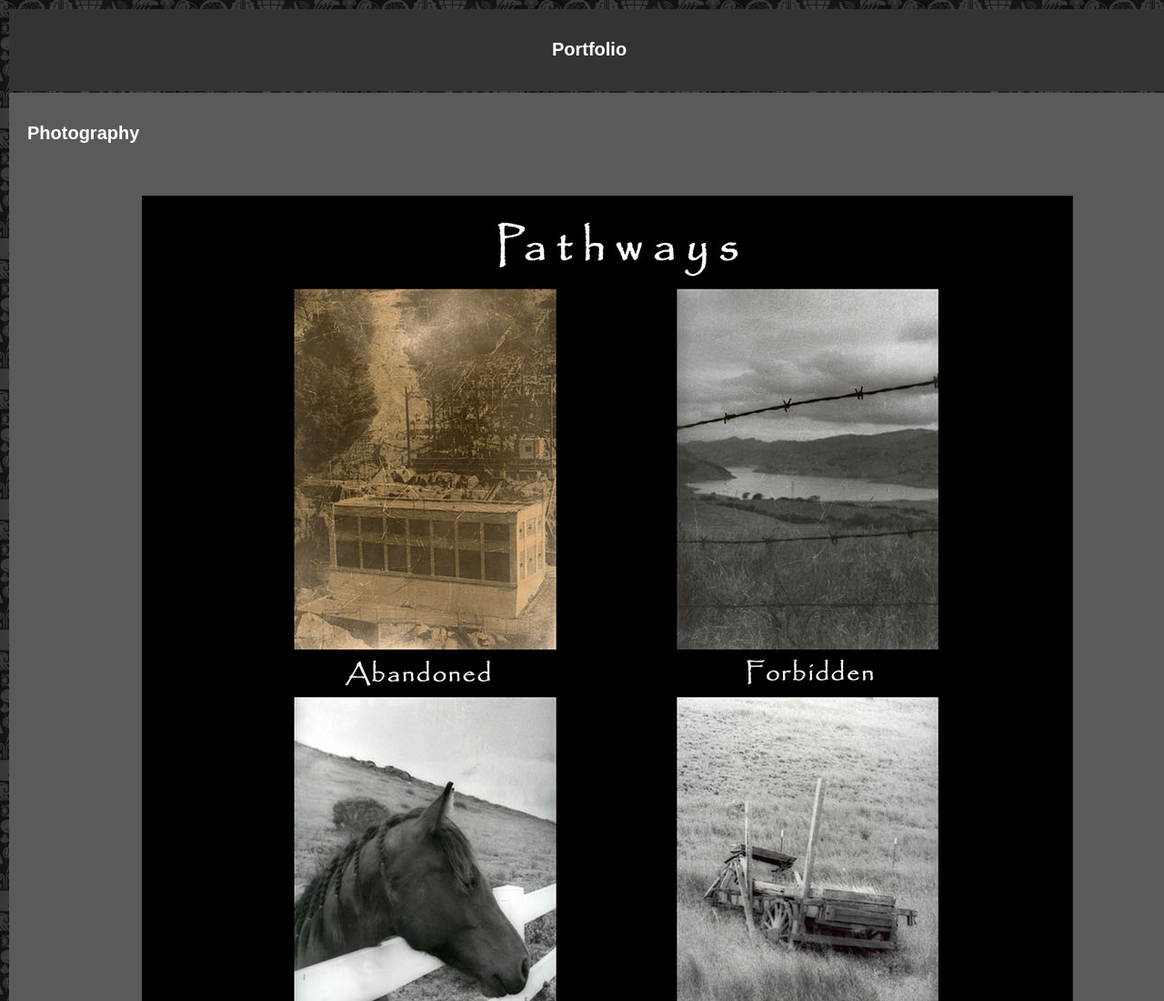
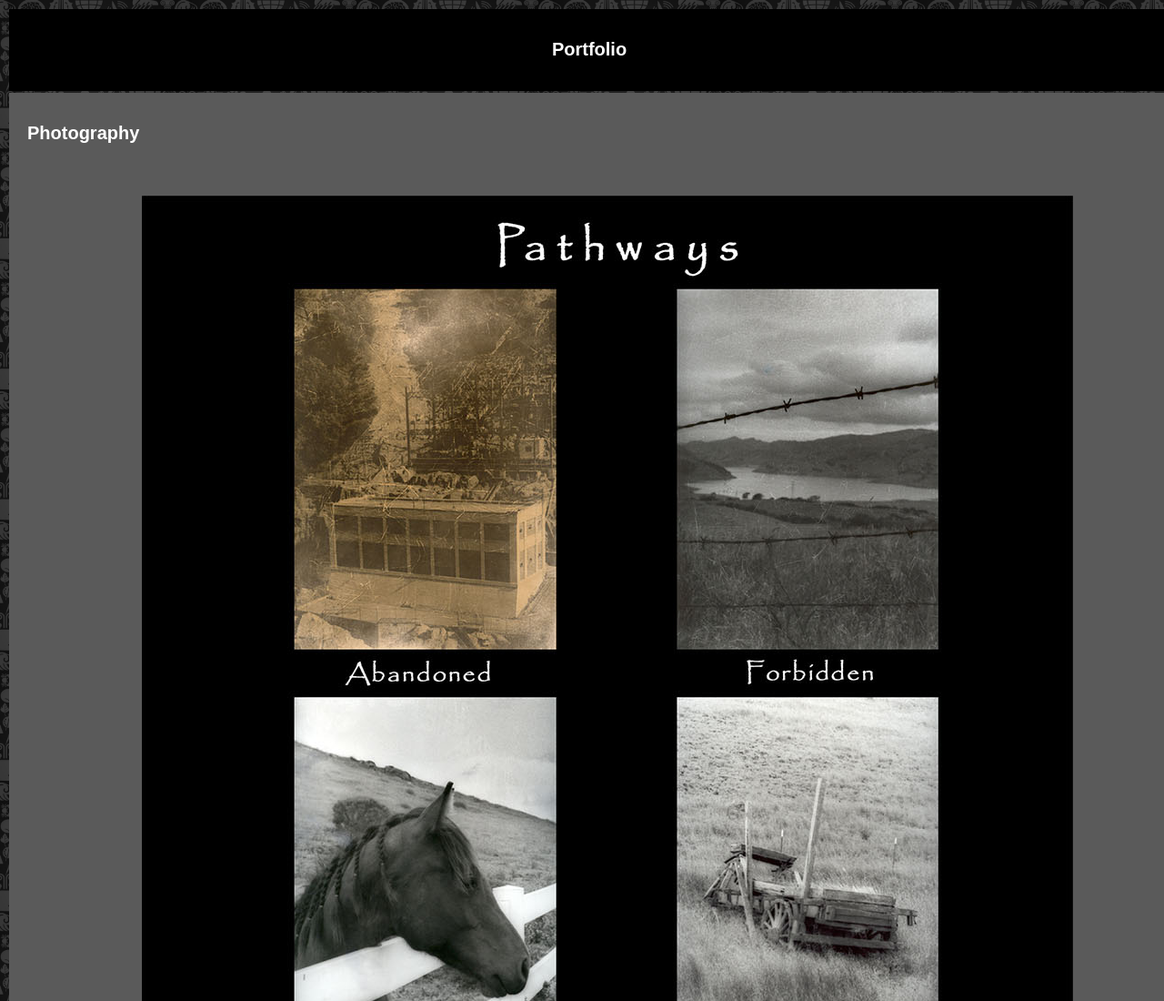
Before and after one commit to JavierSaludes/BootCampOne, a plain HTML site: page pages/Portfolio.html in a window 1280 px wide. Shown: the top 1100 px of the page at 91% size. Drawn offline with Linux system fonts and the light colour scheme.

Commit message:
edit Portfolio page color

```diff
--- a/pages/Portfolio.html
+++ b/pages/Portfolio.html
@@ -10,7 +10,7 @@
 
 <table class="best" width="1280" height="800" align="center">
 <tr>
-<td colspan="2" style="background-color:#333333;" align="center">
+<td colspan="2" style="background-color:black;" align="center">
 <h1>Portfolio</h1>
 </td>
 </tr>
```
